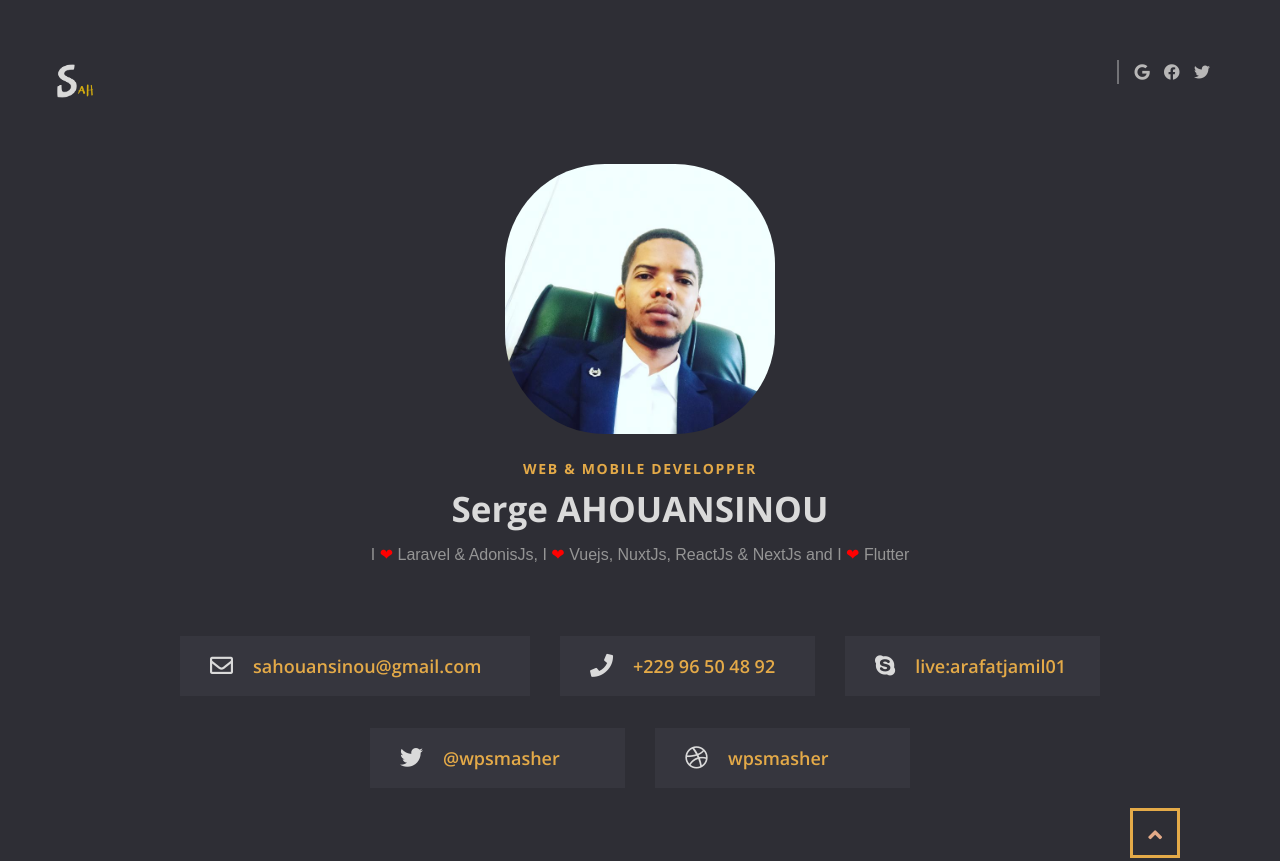
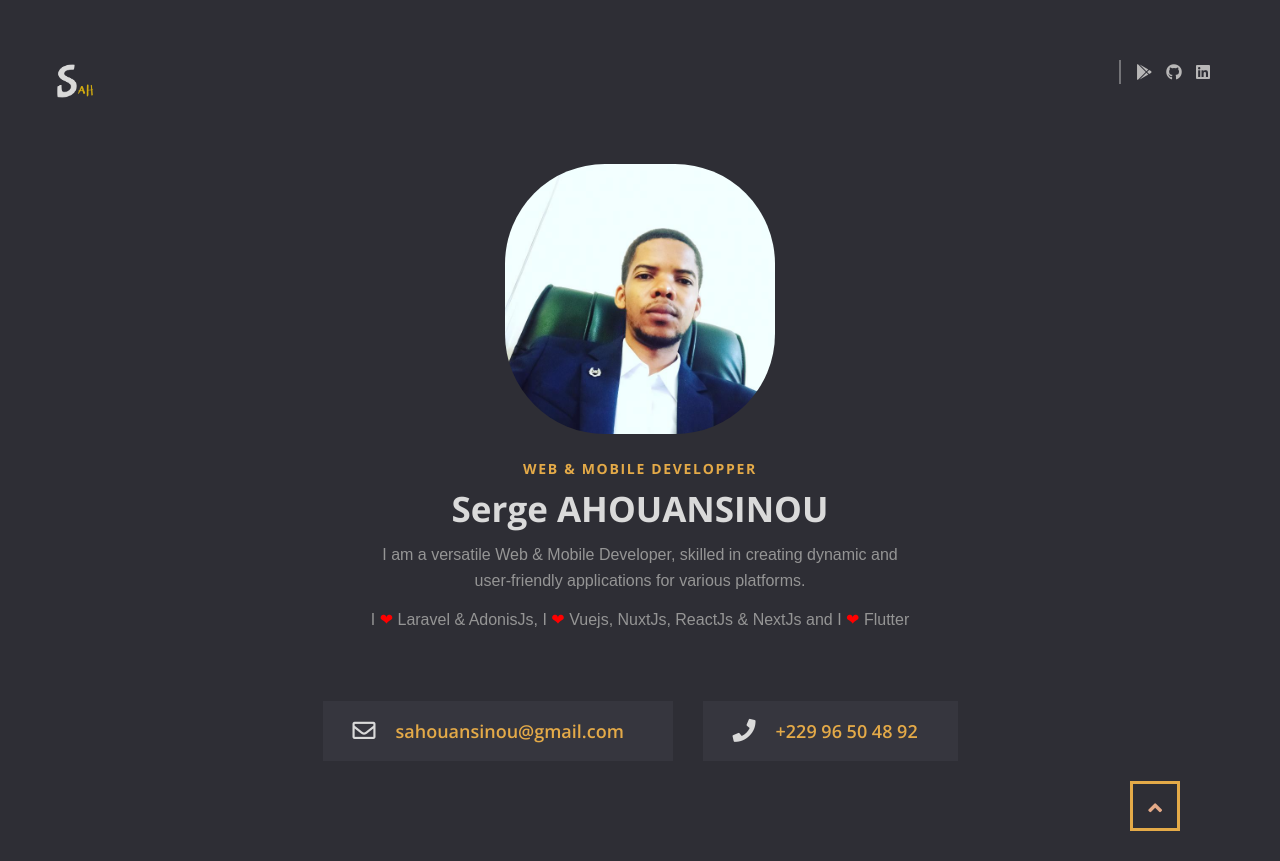
Before and after one commit to sergeahs/sergeahs.github.io, a plain HTML site: page index.html in a window 1280 px wide. Shown: the top 861 px of the page. Drawn offline with nearby package versions, Linux system fonts and the light colour scheme.

Commit message:
Feat: Init project

```diff
--- a/index.html
+++ b/index.html
@@ -1,18 +1,15 @@
 <!DOCTYPE html>
-<html lang="zxx">
+<html lang="en">
 
 <head>
     <meta charset="UTF-8">
     <meta name="viewport" content="width=device-width, initial-scale=1.0">
     <meta name="description"
         content="Serge AHOUANSINOU - Web & Mobile developper, I ❤ Laravel & AdonisJs, I ❤ Vuejs, NuxtJs, ReactJs & NextJs and I ❤ Flutter">
-
     <!-- title -->
     <title>Serge AHOUANSINOU - Web & Mobile developper</title>
-
     <!-- favicon -->
     <link rel="shortcut icon" href="favicon.ico" type="image/x-icon">
-
     <!-- stylesheets -->
     <link rel="stylesheet" href="assets/css/bootstrap.min.css">
     <link rel="stylesheet" href="assets/css/slick.min.css">
@@ -23,7 +20,6 @@
     <link rel="stylesheet" href="style.css">
 
 </head>
-
 <body>
    <div id="app" >
      <div class="header-area">
@@ -38,9 +34,10 @@
                 <div class="col-xl-6 col-lg-7 col-md-10 col-sm-8 col-8 pr-0">
                     <div class="menu-area menu-social float-right">
                         <ul class="list-inline pl-15">
-                            <li class="list-inline-item menu-border"><a href="#"><i class="fab fa-google"></i></a></li>
-                            <li class="list-inline-item"><a href="#"><i class="fab fa-facebook"></i></a></li>
-                            <li class="list-inline-item"><a href="#"><i class="fab fa-twitter"></i></a></li>
+                            <li class="list-inline-item menu-border"><a href="https://play.google.com/store/apps/developer?id=Serge+AHOUANSINOU" target="_blank"><i class="fab fa-google-play"></i></a></li>
+                            <!-- <li class="list-inline-item"><a href="#"><i class="fab fa-facebook"></i></a></li> -->
+                            <li class="list-inline-item"><a href="https://github.com/sergeahs" target="_blank" rel="noopener" ><i class="fab fa-github"></i></a></li>
+                            <li class="list-inline-item"><a href="https://www.linkedin.com/in/serge-ahouansinou" target="_blank" ><i class="fab fa-linkedin"></i></a></li>
                         </ul>
                     </div>
                 </div>
@@ -49,7 +46,7 @@
             </div>
         </div>
     </div>
- <div class="contact-area pt-10" id="contact">
+<div class="contact-area pt-10" id="contact">
         <div class="container">
             <div class="row justify-content-center">
                 <div class="col-xl-6">
@@ -59,6 +56,7 @@
                     <div class="section-title text-center">
                         <h3 class="section-name pc pt-10" >Web & Mobile developper</h3>
                         <h2>Serge AHOUANSINOU</h2>
+                        <p>I am a versatile Web & Mobile Developer, skilled in creating dynamic and user-friendly applications for various platforms.</p>
                         <p>
                            I <span style="color: red;">❤</span> Laravel & AdonisJs, I <span style="color: red;">❤</span> Vuejs, NuxtJs, ReactJs & NextJs and I <span style="color: red;">❤</span> Flutter
                         </p>
@@ -86,43 +84,13 @@
                         <a class="btn-animation" href="tel:+22996504892">+229 96 50 48 92</a>
                     </div>
                 </div>
-
-                <div class="col-xl-3 col-lg-3 col-md-6 mb-30">
-                    <div class="contact-item">
-                        <div class="ct-item-icon float-left ml-30 mr-20">
-                            <i class="fab fa-skype"></i>
-                        </div>
-                        <a class="btn-animation" href="https://themeforest.net/user/wpsmasher">live:arafatjamil01</a>
-                    </div>
-                </div>
-            </div>
-            <div class="row justify-content-center">
-                <div class="col-xl-3 col-lg-3 col-md-6 mb-30">
-                    <div class="contact-item">
-                        <div class="ct-item-icon float-left ml-30 mr-20">
-                            <i class="fab fa-twitter"></i>
-                        </div>
-                        <a class="btn-animation" href="https://themeforest.net/user/wpsmasher">@wpsmasher</a>
-                    </div>
-                </div>
-                <div class="col-xl-3 col-lg-3 col-md-6 mb-30">
-                    <div class="contact-item">
-                        <div class="ct-item-icon float-left ml-30 mr-20">
-                            <i class="fab fa-dribbble"></i>
-                        </div>
-                        <a class="btn-animation" href="https://themeforest.net/user/wpsmasher">wpsmasher</a>
-                    </div>
-                </div>
             </div>
         </div>
     </div>
-
-
     <div class="footer-area">
         <div class="copyright-text text-center">
             <p class="pt-20"><i class="fas fa-copyright mr-10"></i>Copyright - Serge AHOUANSINOU | All Rights Reserved</p>
         </div>
-
         <div class="back-to-top">
             <a href="#"><i class="fas fa-angle-up"></i></a>
         </div>
```
Also changed, not shown: 1 other file.
